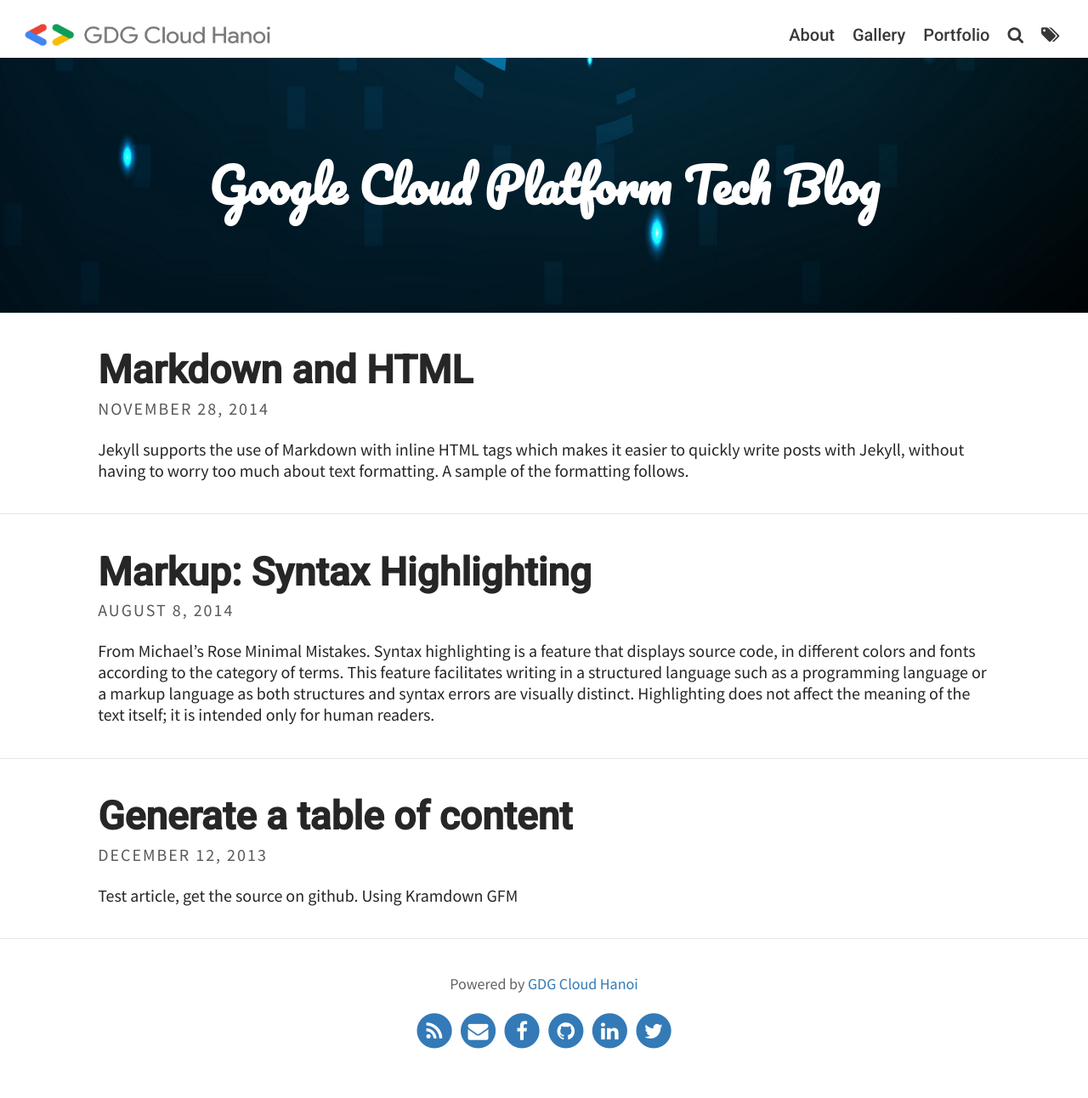
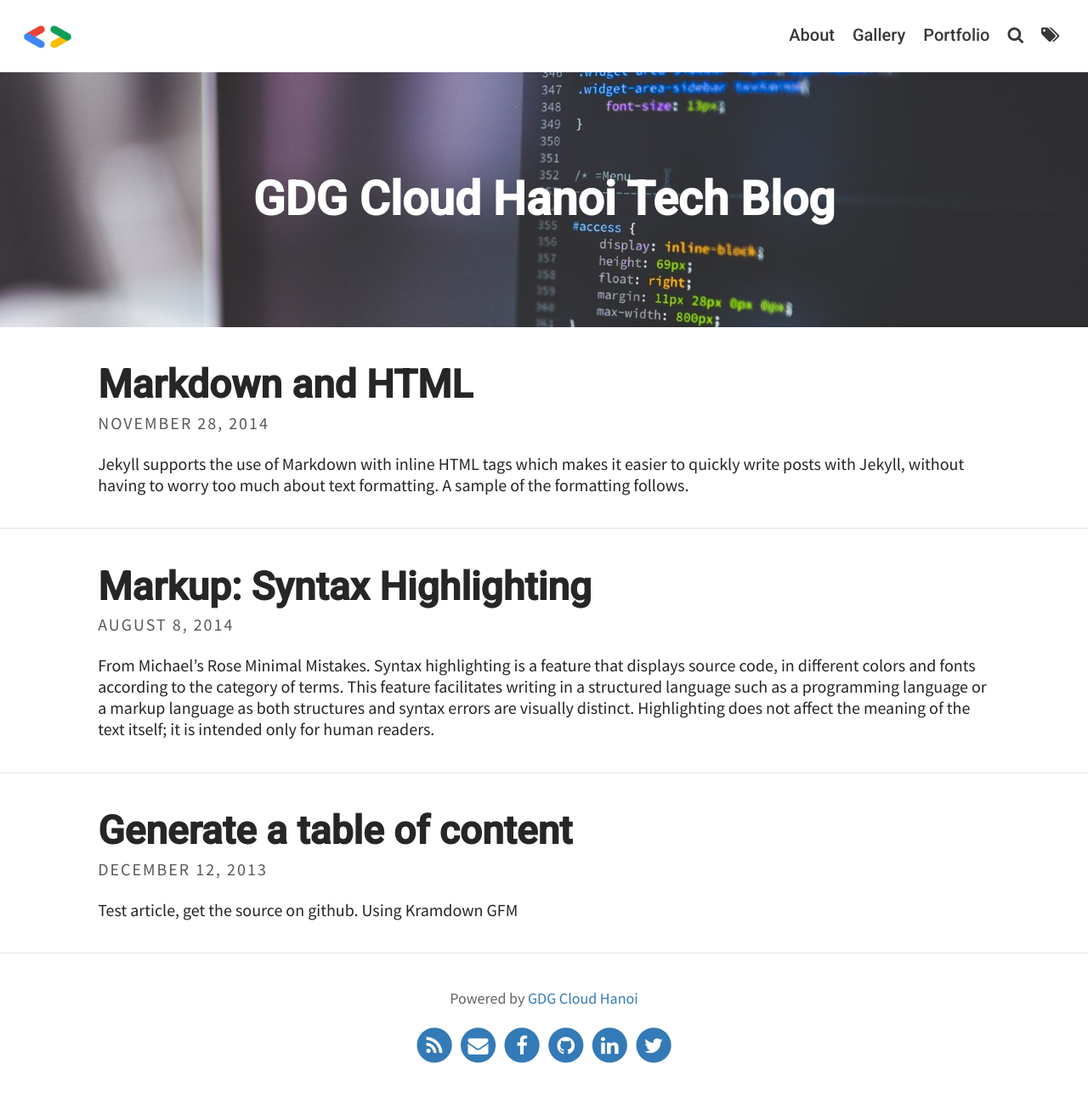
Before and after one commit to gdgcloudhanoi/gdgcloudhanoi.github.io, a Jekyll site: the page built from index.html, in a window 1280 px wide. Shown: the whole page at 85% size. Built offline with Jekyll 4.4.1, drawn with Linux system fonts in a browser that asks for light colours; the list of posts is cut into pages by our own code.

Commit message:
Change
- Header image
- Header title font Roboto
- Logo

Signed-off-by: Nguyen Hai Truong <truongnh@fujitsu.com>

```diff
--- a/_config.yml
+++ b/_config.yml
@@ -5,12 +5,12 @@
 # THEME-SPECIFIC CONFIGURATION
 title: "GDG Cloud Hanoi"                                    # site's title
 description: "Tech Blog"      # used by search engines
-avatar: assets/img/gdgcloudhanoi.png                         # Empty for no avatar in navbar
+avatar: assets/img/gdg.png                         # Empty for no avatar in navbar
 favicon: assets/favicon.ico                             # Icon displayed in the tab
 
 # Header and footer text
-header_text: "Google Cloud Platform Tech Blog"                                           # Change Blog header text
-header_feature_image: assets/img/pexels/gcp.jpeg
+header_text: "GDG Cloud Hanoi Tech Blog"                                           # Change Blog header text
+header_feature_image: /assets/img/pexels/computer.jpeg
 footer_text: Powered by <a href="https://gdgcloudhanoi.com/">GDG Cloud Hanoi</a>
 
 # Blog
@@ -48,4 +48,4 @@
 exclude: [".jekyll-cache", "Gemfile", "Gemfile.lock", "type-on-strap.gemspec", "*.gem", ".idea", "vendor/*",
           "LICENSE", "README.md", "screenshot.png", "assets/package.json", "assets/node_modules", "assets/gulpfile.js"]
 
-# theme: type-on-strap                                  # if using the theme as a jekyll theme gem
+#theme: type-on-strap                                  # if using the theme as a jekyll theme gem
--- a/_sass/includes/_navbar.scss
+++ b/_sass/includes/_navbar.scss
@@ -36,10 +36,10 @@
   }
 
   .avatar {
-    height: 30px;
-	width: 295px;
+    height: 3em;
+    width: 3em;
     float: left;
-	margin: auto auto;
+    margin-top: -13px;
     padding: 1px 1px;
   }
 
--- a/_sass/layouts/_blog.scss
+++ b/_sass/layouts/_blog.scss
@@ -6,8 +6,8 @@
   height: 100%;
   font-size: 1.2em;
   text-align: center;
-  color: $header-desc-text-color;
-  background: $header-desc-background-color no-repeat;
+  color: #fff;
+  background: #fff no-repeat;
   background-size: $feature-image-size;
 
   /* --- Responsive --- */
@@ -32,7 +32,7 @@
   h3,
   h4,
   h5 {
-    font-family: 'Pacifico';
+    font-family: 'Roboto';
   }
 
   p:last-child {
```
Also changed, not shown: assets/img/gdg.png.
